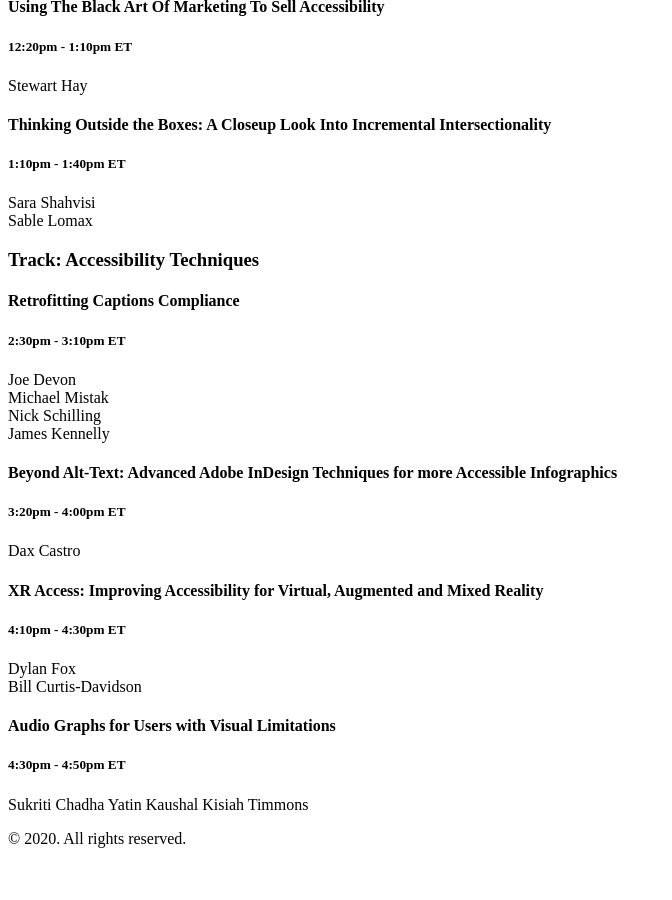
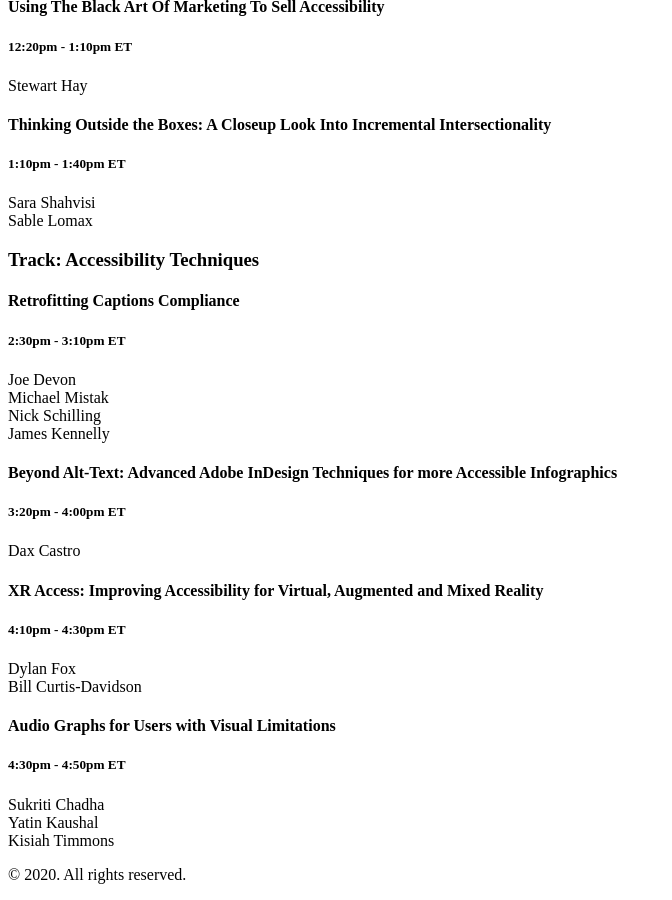
Before and after one commit to chiefkikio/AFutureDate, a Jekyll site: the page built from _posts/2020-04-21-dayone.md, in a window 1280 px wide and 900 px high, scrolled down 4247 px. Shown: the whole window, without its empty margins (0-672 px from the left). Built offline with Jekyll 4.4.1, drawn with Linux system fonts in a browser that asks for light colours; Markdown is read by kramdown in place of the engine named in the settings; before the commit the page ends 5111 px from its top, so only the background shows below that.

```diff
--- a/_posts/2020-04-21-dayone.md
+++ b/_posts/2020-04-21-dayone.md
@@ -41,6 +41,6 @@ Bill Curtis-Davidson <br>
 
 ####Audio Graphs for Users with Visual Limitations
 #####4:30pm - 4:50pm ET
-Sukriti Chadha
-Yatin Kaushal
+Sukriti Chadha<br>
+Yatin Kaushal<br>
 Kisiah Timmons
```
Also changed, not shown: session_schedule.md (+2 -2 lines).
